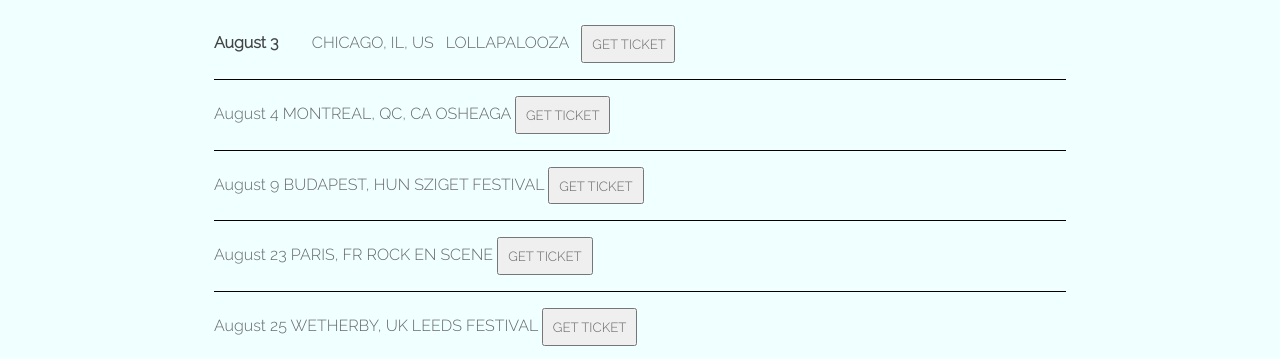
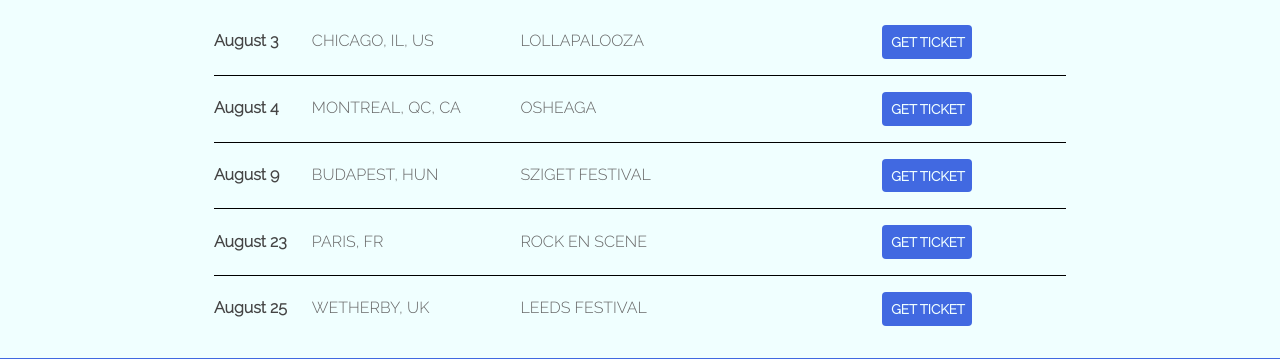
Before and after one commit to elsacatoire/Billie, a plain HTML site: page index.html in a window 1280 px wide. Shown: the part 508-867 px from the top of the page. Drawn offline with Linux system fonts and the light colour scheme; a web font is replaced by a local one.

Commit message:
indx CSS ok

```diff
--- a/index.html
+++ b/index.html
@@ -20,43 +20,51 @@
         </nav>
         <h1 class="band-name band-name-large">Billie Eilish</h1>
         <div class="container">
+            <a href="https://shopfrbillieeilish.com/products/happier-than-ever-cd-standard" target="_blank"></a>
             <button class="btn btn-header" type="button">Get the latest album</button>
             <button class="btn btn-header btn-play" type="button">&#9658</button>
         </div>
     </header>
 
     <section class="content-section container">
-        <h2 class="section-header">TOURS</h2>
+        <h2 class="section-header">TOUR DATES</h2>
         <div>
             <div class="tour-row">
                 <span class="tour-item tour-date">August 3</span>
                 <span class="tour-item tour-city">CHICAGO, IL, US</span>
                 <span class="tour-item tour-arena">LOLLAPALOOZA</span>
-                <button class="btn tour-item tour-btn" type="button">GET TICKET</button>
+                <a href="https://www.lollapalooza.com/" target="_blank"><button
+                        class="btn tour-item tour-btn btn-primary" type="button"> GET TICKET</button></a>
             </div>
             <div class="tour-row">
-                <span>August 4</span>
-                <span>MONTREAL, QC, CA</span>
-                <span>OSHEAGA</span>
-                <button class="btn" type="button">GET TICKET</button>
+                <span class="tour-item tour-date">August 4</span>
+                <span class="tour-item tour-city">MONTREAL, QC, CA</span>
+                <span class="tour-item tour-arena">OSHEAGA</span>
+                <a href="https://osheaga.com/fr" target="_blank"><button class="btn tour-item tour-btn btn-primary"
+                        type="button">GET TICKET</button></a>
+
             </div>
             <div class="tour-row">
-                <span>August 9</span>
-                <span>BUDAPEST, HUN</span>
-                <span>SZIGET FESTIVAL</span>
-                <button class="btn" type="button">GET TICKET</button>
+                <span class="tour-item tour-date">August 9</span>
+                <span class="tour-item tour-city">BUDAPEST, HUN</span>
+                <span class="tour-item tour-arena">SZIGET FESTIVAL</span>
+                <a href="https://szigetfestival.com/fr/" target="_blank"><button
+                        class="btn tour-item tour-btn btn-primary" type="button">GET TICKET</button></a>
             </div>
             <div class="tour-row">
-                <span>August 23</span>
-                <span>PARIS, FR</span>
-                <span>ROCK EN SCENE</span>
-                <button class="btn" type="button">GET TICKET</button>
+                <span class="tour-item tour-date">August 23</span>
+                <span class="tour-item tour-city">PARIS, FR</span>
+                <span class="tour-item tour-arena">ROCK EN SCENE</span>
+                <a href="https://www.rockenseine.com/billetterie/" target="_blank"><button
+                        class="btn tour-item tour-btn btn-primary" type="button">GET TICKET</button></a>
+
             </div>
             <div class="tour-row">
-                <span>August 25</span>
-                <span>WETHERBY, UK</span>
-                <span>LEEDS FESTIVAL</span>
-                <button class="btn" type="button">GET TICKET</button>
+                <span class="tour-item tour-date">August 25</span>
+                <span class="tour-item tour-city">WETHERBY, UK</span>
+                <span class="tour-item tour-arena">LEEDS FESTIVAL</span>
+                <a href="https://www.readingandleedsfestival.com/" target="_blank"><button
+                        class="btn tour-item tour-btn btn-primary" type="button">GET TICKET</button></a>
             </div>
         </div>
     </section>
--- a/style.css
+++ b/style.css
@@ -149,7 +149,7 @@
 .btn-play {
     display: block;
     margin: 0 auto;
-    color: rgb(18, 54, 212);
+    color: azure;
     border-radius: 50%;
     font-size: 4em;
     padding: 0;
@@ -177,3 +177,27 @@
     font-weight: bold;
     width: 11%;
 }
+
+.tour-city {
+    width: 24%;
+}
+
+.tour-arena {
+    width: 42%;
+}
+
+.tour-btn {
+    max-width: 19%;
+}
+
+.btn-primary {
+    color: azure;
+    background-color: royalblue;
+    border: none;
+    border-radius: .3em;
+    font-weight: bold;
+}
+
+.btn-primary:hover {
+    background-color: rgb(30, 53, 121);
+}
```
Also changed, not shown: imgs/concertPaysage.jpg (added).
